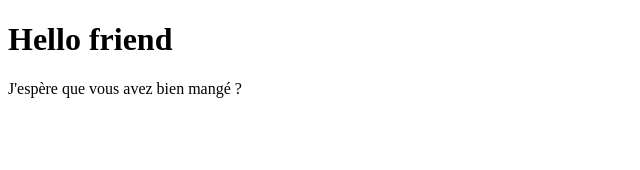
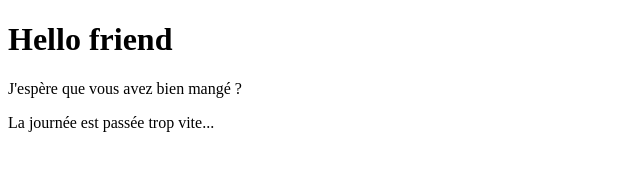
Before and after one commit to Ranybou/gitdemo, a plain HTML site: page index.html in a window 1280 px wide. Shown: the whole page, without its empty margins (0-640 px from the left). Drawn offline with Linux system fonts and the light colour scheme.

Commit message:
Ajout d'un paragraphe... ENCORE...

```diff
--- a/index.html
+++ b/index.html
@@ -8,5 +8,6 @@
   <body>
     <h1>Hello friend</h1>
     <p>J'espère que vous avez bien mangé ?</p>
+    <p>La journée est passée trop vite...</p>
   </body>
 </html>
```
